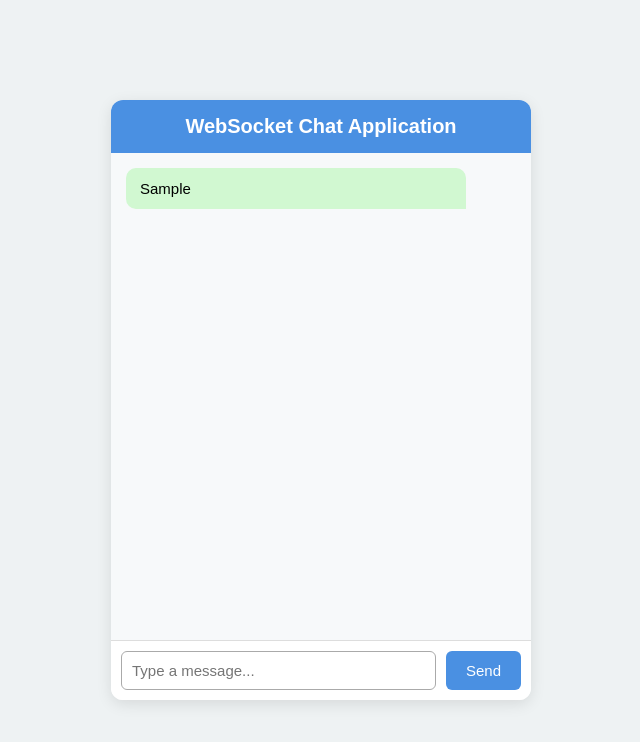
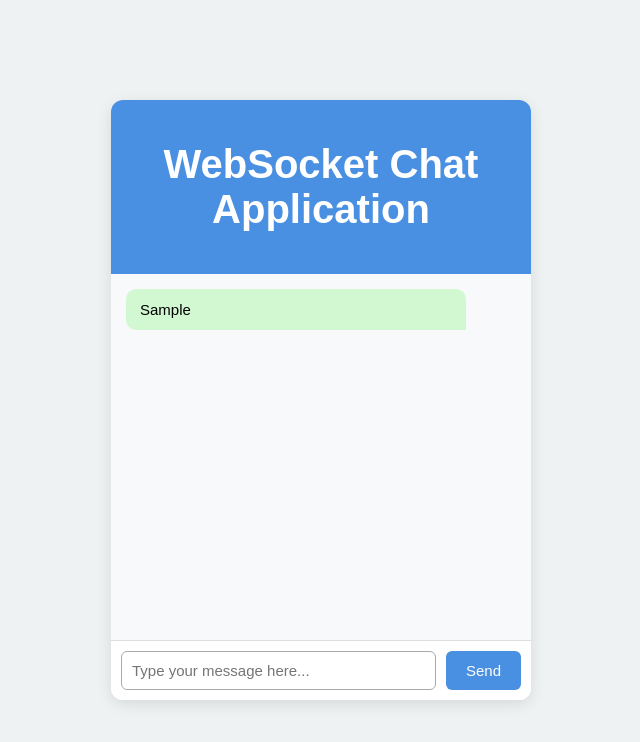
Before and after one commit to andrewrayan/websocket, a website: page index.html in a window 1280 px wide. Both pictures are taken after typing "Sample" into the empty fields and a click on the button "Send". Shown: the whole page, without its empty margins (319-959 px from the left). Drawn offline with Linux system fonts and the light colour scheme.

Commit message:
Add files via upload

```diff
--- a/index.html
+++ b/index.html
@@ -3,8 +3,7 @@
   <head>
     <meta charset="UTF-8" />
     <meta name="viewport" content="width=device-width, initial-scale=1.0" />
-    <title>WebSocket Chat</title>
-
+    <title>Document</title>
     <style>
       body {
         font-family: Arial, sans-serif;
@@ -96,15 +95,18 @@
       }
     </style>
   </head>
-
   <body>
     <div class="chat-container">
-      <div class="header">WebSocket Chat Application</div>
-
+      <div class="header">
+        <h1>WebSocket Chat Application</h1>
+      </div>
       <div id="chat"></div>
-
       <div class="input-area">
-        <input type="text" id="messageInput" placeholder="Type a message..." />
+        <input
+          type="text"
+          id="messageInput"
+          placeholder="Type your message here..."
+        />
         <button id="sendButton" onclick="sendMessage()">Send</button>
       </div>
     </div>
@@ -113,41 +115,33 @@
       const socket = new WebSocket("ws://localhost:8082");
 
       socket.addEventListener("open", () => {
-        console.log("Connected");
-        socket.send("Hello Server!");
+        console.log("Connected to WebSocket server");
       });
 
-      socket.addEventListener("message", async (event) => {
-        const blob = event.data;
-
-        // Convert blob to text
-        const text = await blob.text();
-        appendMessage(text, "server");
+      socket.addEventListener("message", (event) => {
+        appendMessage(event.data, "server");
       });
 
       socket.addEventListener("close", () => {
-        console.log("Disconnected");
+        console.log("Disconnected from WebSocket server");
       });
 
       function appendMessage(message, type) {
-        let chatDiv = document.getElementById("chat");
+        const chat = document.getElementById("chat");
 
-        let messageElem = document.createElement("div");
+        const messageElem = document.createElement("div");
         messageElem.classList.add("message", type);
         messageElem.textContent = message;
-
-        chatDiv.appendChild(messageElem);
-        chatDiv.scrollTop = chatDiv.scrollHeight; // Auto scroll
+        chat.appendChild(messageElem);
+        chat.scrollTop = chat.scrollHeight;
       }
 
       function sendMessage() {
         const input = document.getElementById("messageInput");
         const message = input.value.trim();
-        if (!message) return;
-
+        if (message === "") return;
         socket.send(message);
         appendMessage(message, "client");
-
         input.value = "";
       }
     </script>
--- /dev/null
+++ b/package.json
@@ -0,0 +1,5 @@
+{
+  "dependencies": {
+    "ws": "^8.18.3"
+  }
+}
```
Also changed, not shown: index.js (+13 -22 lines), 1 other file.
